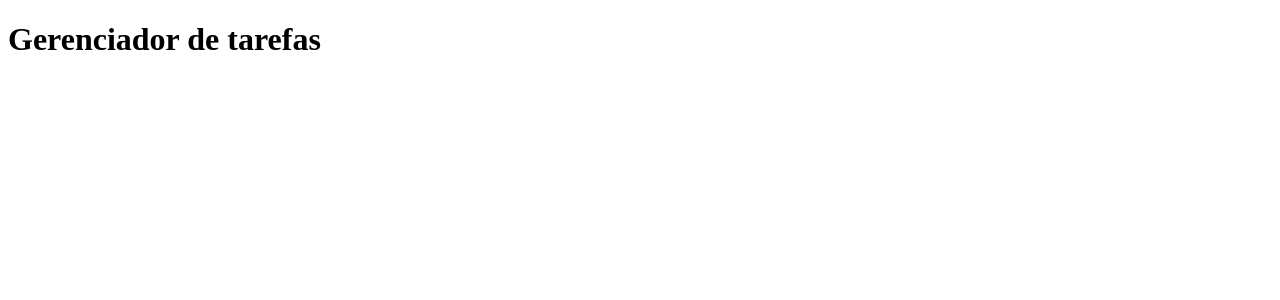
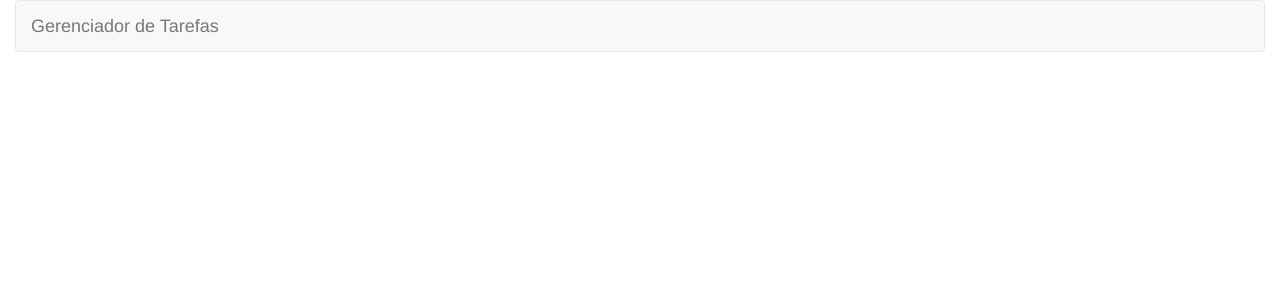
Before and after one commit to Jeffconexion/projeto_gerenciadorDeTarefa_angular, an Angular app in the folder app-gerenciadorTarefas/: page / in a window 1280 px wide. Shown: the top 300 px of the page. Built offline with nearby package versions, Linux system fonts and the light colour scheme.

Commit message:
Configurando o bootstrap.

```diff
--- a/app-gerenciadorTarefas/angular.json
+++ b/app-gerenciadorTarefas/angular.json
@@ -27,7 +27,8 @@
               "src/assets"
             ],
             "styles": [
-              "src/styles.css"
+              "src/styles.css",
+              "../app-gerenciadorTarefas/node_modules/bootstrap/dist/css/bootstrap.min.css"
             ],
             "scripts": []
           },
--- a/app-gerenciadorTarefas/package.json
+++ b/app-gerenciadorTarefas/package.json
@@ -18,6 +18,7 @@
     "@angular/platform-browser": "~13.0.0",
     "@angular/platform-browser-dynamic": "~13.0.0",
     "@angular/router": "~13.0.0",
+    "bootstrap": "^3.4.1",
     "rxjs": "~7.4.0",
     "tslib": "^2.3.0",
     "zone.js": "~0.11.4"
--- a/app-gerenciadorTarefas/src/app/app.component.html
+++ b/app-gerenciadorTarefas/src/app/app.component.html
@@ -1 +1,11 @@
-<h1>{{title}}</h1>
+
+<div class="container-fluid">
+  <nav class="navbar navbar-default">
+    <div class="container-fluid">
+      <div class="navbar-header"></div>
+      <a class="navbar-brand" href="#">
+        {{title}}
+      </a>
+    </div>
+  </nav>
+</div>
--- a/app-gerenciadorTarefas/src/app/app.component.ts
+++ b/app-gerenciadorTarefas/src/app/app.component.ts
@@ -6,5 +6,5 @@
   styleUrls: ['./app.component.css']
 })
 export class AppComponent {
-  title = 'Gerenciador de tarefas';
+  title = 'Gerenciador de Tarefas';
 }
```
Also changed, not shown: 2 other files (tests, documents, lock files or other folders).
